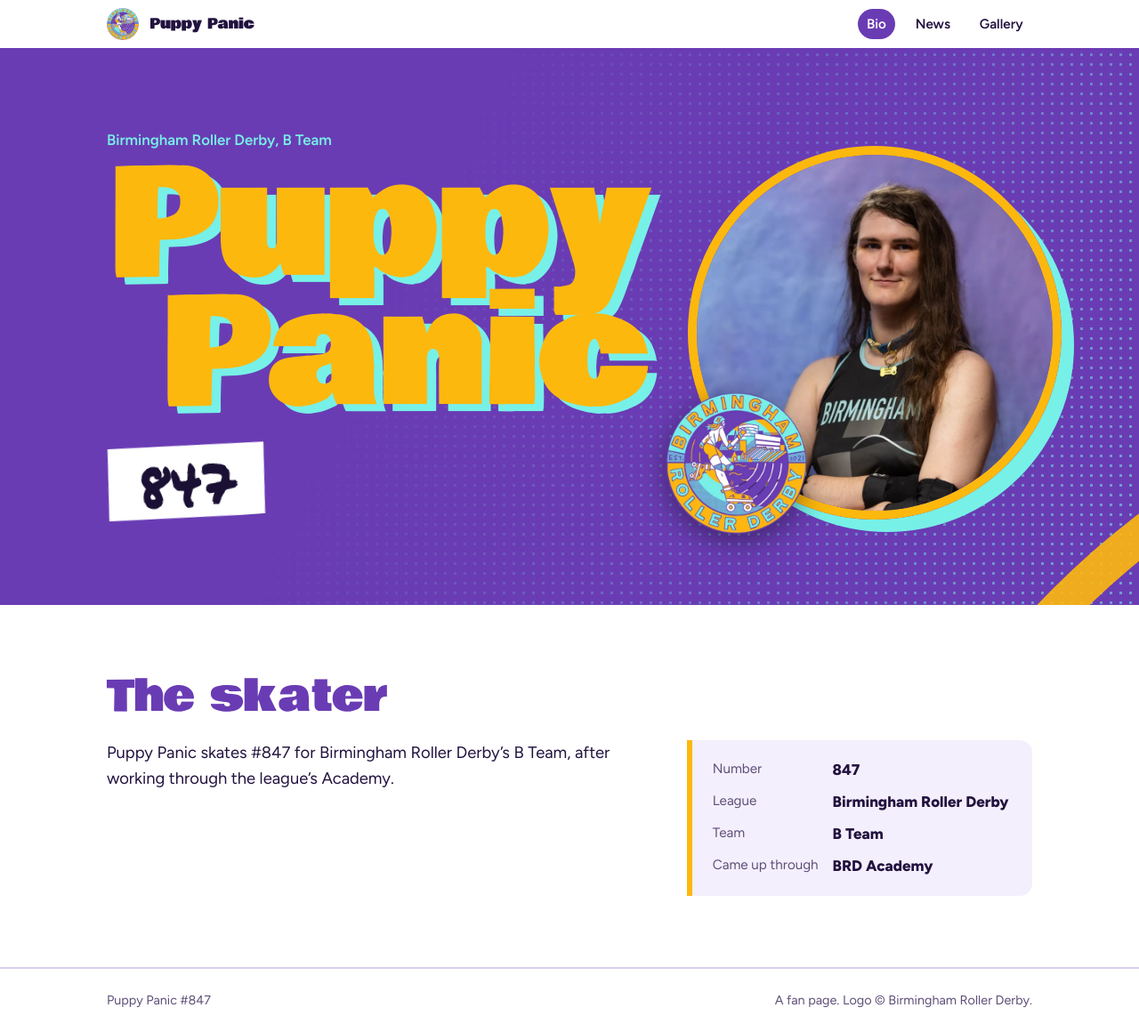
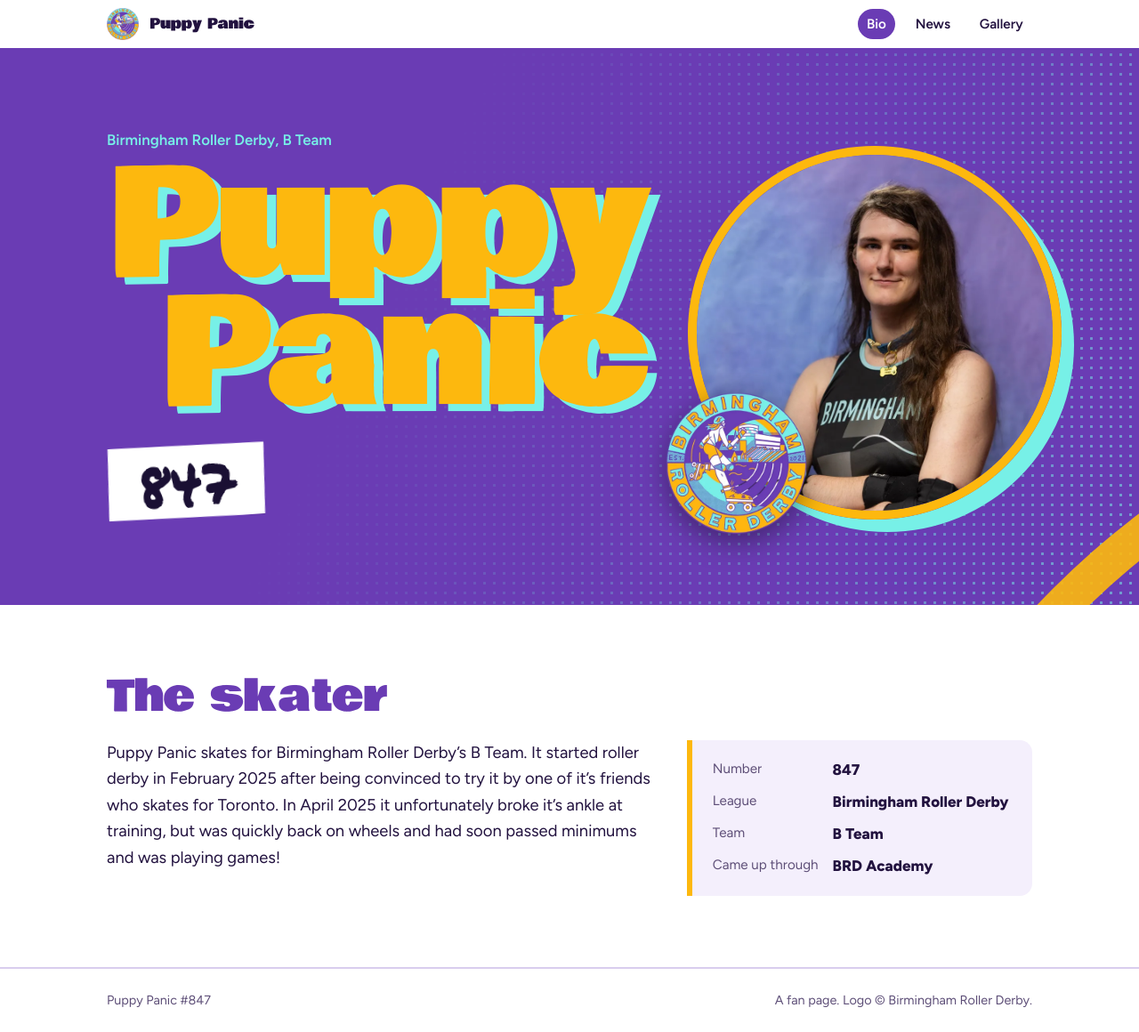
Before and after one commit to puppy-fans/puppy-fans.github.io, a Jekyll site: the page built from index.md, in a window 1280 px wide and 1160 px high. Shown: the whole window at 89% size. Built offline with Jekyll 4.4.1, drawn with Linux system fonts in a browser that asks for light colours.

Commit message:
Update index.md

```diff
--- a/index.md
+++ b/index.md
@@ -6,4 +6,6 @@ nav: bio
 
 <!-- Write your bio below. Leave a blank line between paragraphs. -->
 
-Puppy Panic skates #847 for Birmingham Roller Derby’s B Team, after working through the league’s Academy.
+Puppy Panic skates for Birmingham Roller Derby’s B Team.
+It started roller derby in February 2025 after being convinced to try it by one of it's friends who skates for Toronto.
+In April 2025 it unfortunately broke it's ankle at training, but was quickly back on wheels and had soon passed minimums and was playing games!
```
